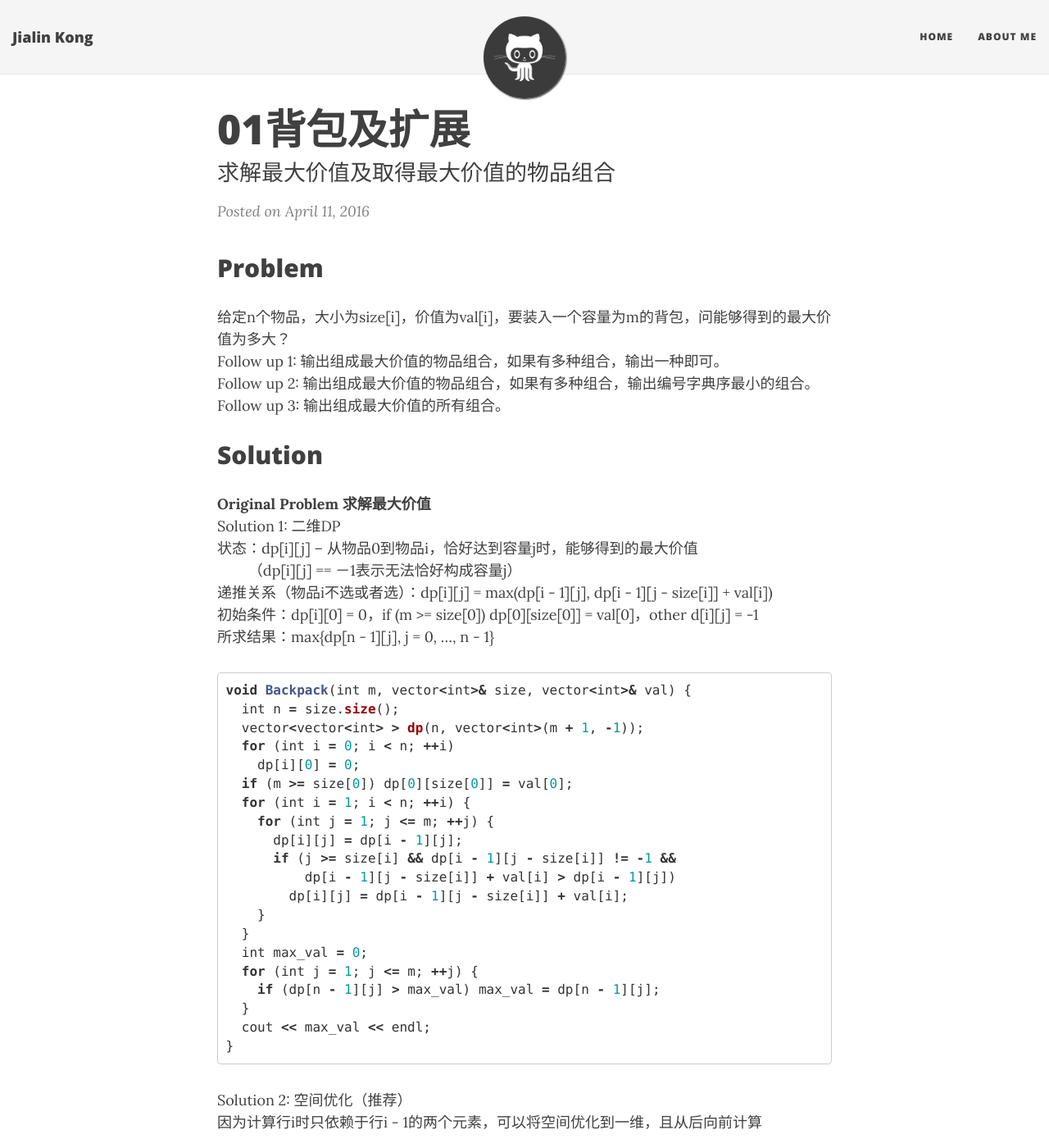
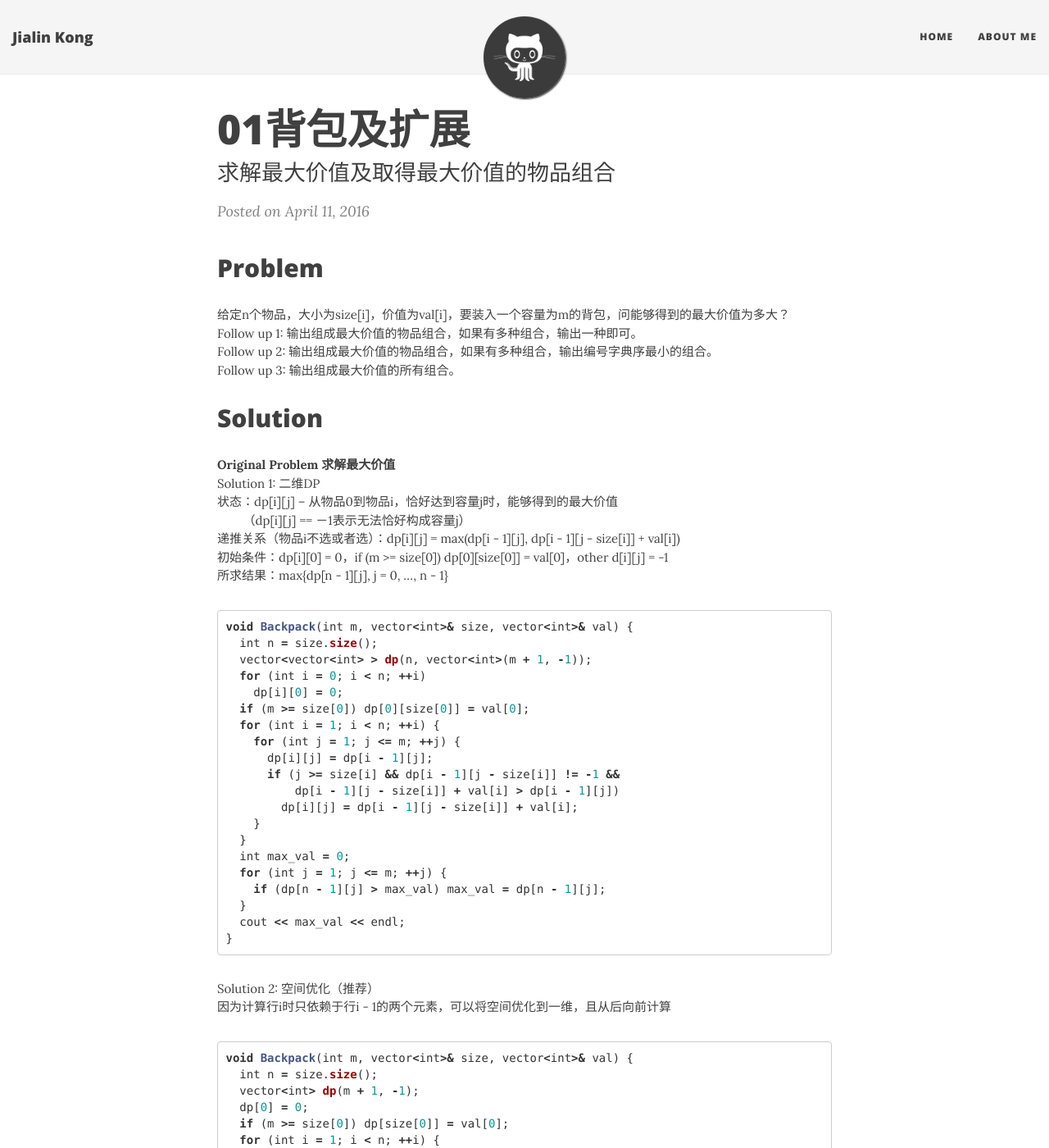
Before and after one commit to kongjialin/kongjialin.github.io, a Jekyll site: the page built from _posts/2016-04-11-zero-one-backpack.md, in a window 1280 px wide and 1400 px high. Shown: the whole window at 82% size. Built offline with Jekyll 4.4.1, drawn with Linux system fonts in a browser that asks for light colours; nearby versions of some CDN libraries; comment, search, counter and statistics services are not loaded.

Commit message:
change font size

```diff
--- a/css/main.css
+++ b/css/main.css
@@ -4,7 +4,7 @@
 
 body {
   font-family: 'Lora', 'Times New Roman', serif;
-  font-size: 18px;
+  font-size: 15px;
   color: #404040;
   position: relative;
   background: #FFF;
--- a/css/pygment_highlights.css
+++ b/css/pygment_highlights.css
@@ -1,5 +1,5 @@
 .highlight  { background: #ffffff; }
-.highlight pre { background-color: #fff; font-size: 16px }
+.highlight pre { background-color: #fff; font-size: 14px }
 .highlight .c { color: #999988; font-style: italic } /* Comment */
 .highlight .err { color: #a61717; background-color: #e3d2d2 } /* Error */
 .highlight .k { font-weight: bold } /* Keyword */
```
Also changed, not shown: 1 other file.
